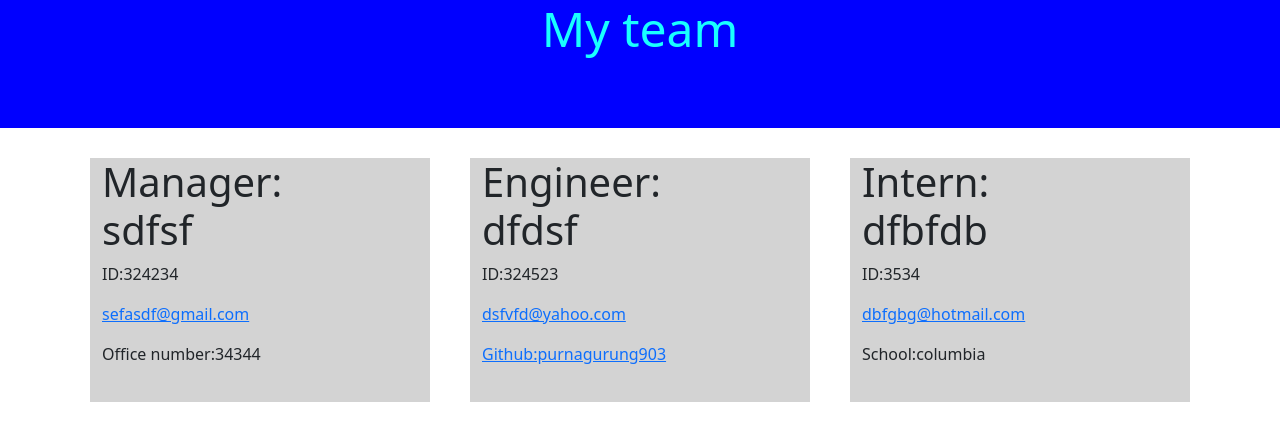
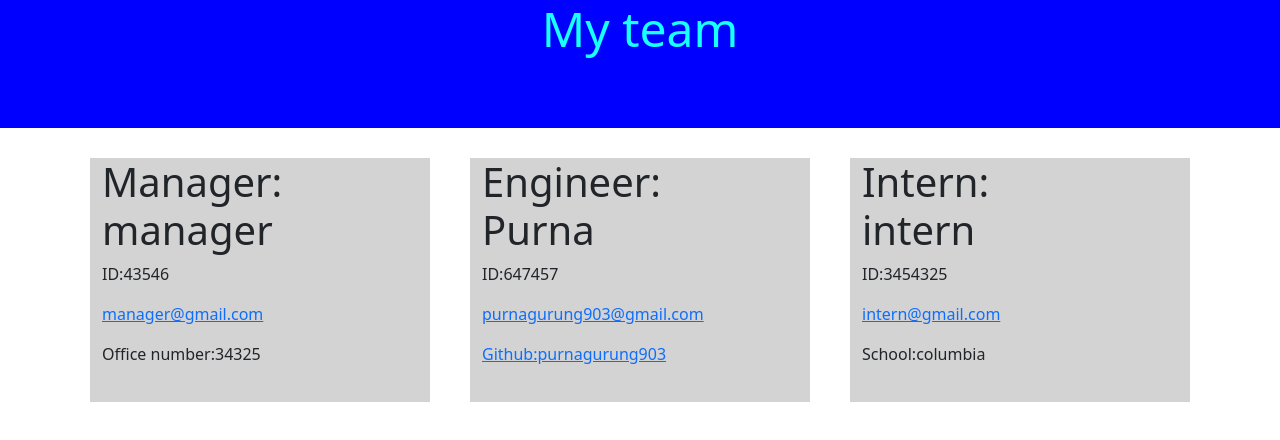
Before and after one commit to purnagurung903/TeamProfileGenerator, a website: page index.html in a window 1280 px wide. Drawn offline with nearby package versions, Linux system fonts and the light colour scheme.

Commit message:
fixing code

```diff
--- a/index.html
+++ b/index.html
@@ -25,25 +25,25 @@
   <div class="container">
   <div class="row align-items-start">
     <div class="col" style="width: 18rem;  margin: 20px; padding-bottom: 20px; background-color: lightgray;">
-    <h1 class="name"> Manager:<br>sdfsf </h1>
-    <p class="idnum"> ID:324234 </p>
+    <h1 class="name"> Manager:<br>manager </h1>
+    <p class="idnum"> ID:43546 </p>
 
-    <p class="Email"><a href = "mailto: sefasdf@gmail.com">sefasdf@gmail.com</a></p>
-    <p class="num"> Office number:34344</p>
+    <p class="Email"><a href = "mailto: manager@gmail.com">manager@gmail.com</a></p>
+    <p class="num"> Office number:34325</p>
     </div>
 
     <div class="col" style="width: 18rem;  margin: 20px; padding-bottom: 20px; background-color: lightgray;">
-    <h1 class="name"> Engineer:<br>dfdsf </h1>
-    <p class="idnum"> ID:324523 </p>
+    <h1 class="name"> Engineer:<br>Purna </h1>
+    <p class="idnum"> ID:647457 </p>
 
-    <p class="Email"><a href = "mailto: dsfvfd@yahoo.com">dsfvfd@yahoo.com</a></p>
+    <p class="Email"><a href = "mailto: purnagurung903@gmail.com">purnagurung903@gmail.com</a></p>
     <p class="num"><a href="https://github.com/purnagurung903" target="_blank"> Github:purnagurung903</a></p>
     </div>
     <div class="col" style="width: 18rem;  margin: 20px; padding-bottom: 20px; background-color: lightgray;">
-    <h1 class="name"> Intern:<br>dfbfdb </h1>
-    <p class="idnum"> ID:3534 </p>
+    <h1 class="name"> Intern:<br>intern </h1>
+    <p class="idnum"> ID:3454325 </p>
 
-    <p class="Email"><a href = "mailto: dbfgbg@hotmail.com">dbfgbg@hotmail.com</a></p>
+    <p class="Email"><a href = "mailto: intern@gmail.com">intern@gmail.com</a></p>
     <p class="num"> School:columbia</p>
     </div>
 
```
Also changed, not shown: index.js (+27 -1 lines).
